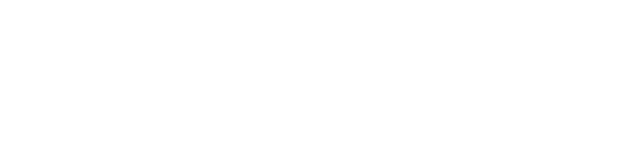
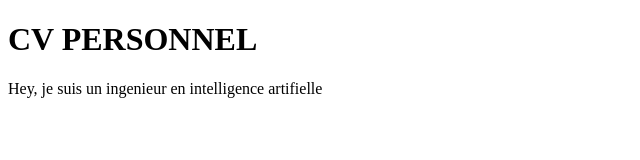
Before and after one commit to ihlasachirou/git-mon-cv, a plain HTML site: page index.html in a window 1280 px wide. Shown: the whole page, without its empty margins (0-640 px from the left). Drawn offline with Linux system fonts and the light colour scheme.

Commit message:
mise en place de la section titre

```diff
--- a/index.html
+++ b/index.html
@@ -7,6 +7,8 @@
         <link rel="stylesheet" href="style.css">
      </head>
      <body>
+      <h1>CV PERSONNEL</h1>
+      <p>Hey, je suis un ingenieur en intelligence artifielle</p>
 
      </body>
 </html>
```
